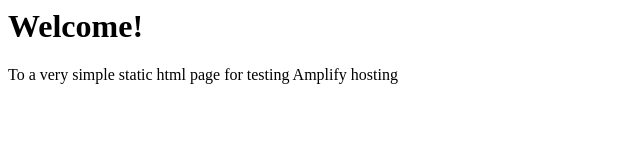
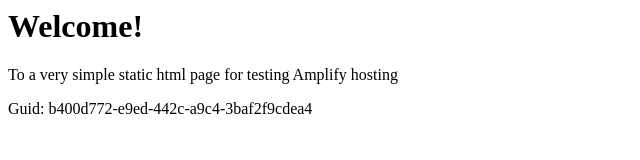
Before and after one commit to aws-aemilia-yul/Github-PR-Commit-Integration-Test-DoNotTouch-v1-preprod-ca-central-1, a website: page src/index.html in a window 1280 px wide. Shown: the whole page, without its empty margins (0-640 px from the left). Drawn offline with Linux system fonts and the light colour scheme.

Commit message:
commit from integ tests

```diff
--- a/src/index.html
+++ b/src/index.html
@@ -1,3 +1,5 @@
+
+
 <html lang="en">
 
 <head>
@@ -10,6 +12,6 @@
 <body>
     <h1>Welcome!</h1>
     <p>To a very simple static html page for testing Amplify hosting</p>
-</body>
+    <p>Guid: b400d772-e9ed-442c-a9c4-3baf2f9cdea4</p></body>
 
 </html>
```
